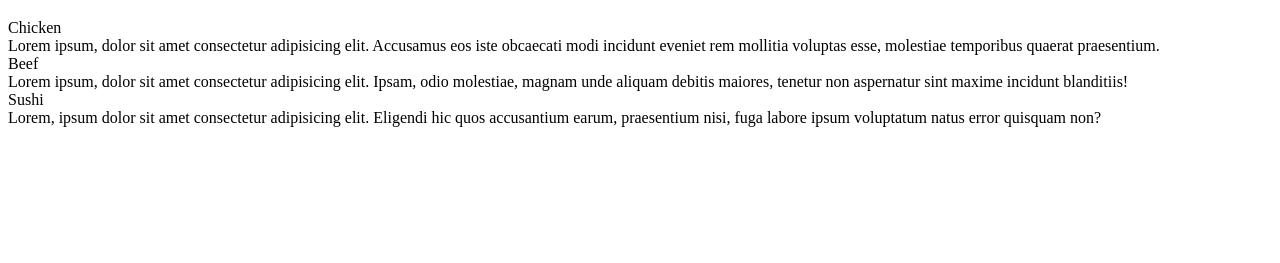
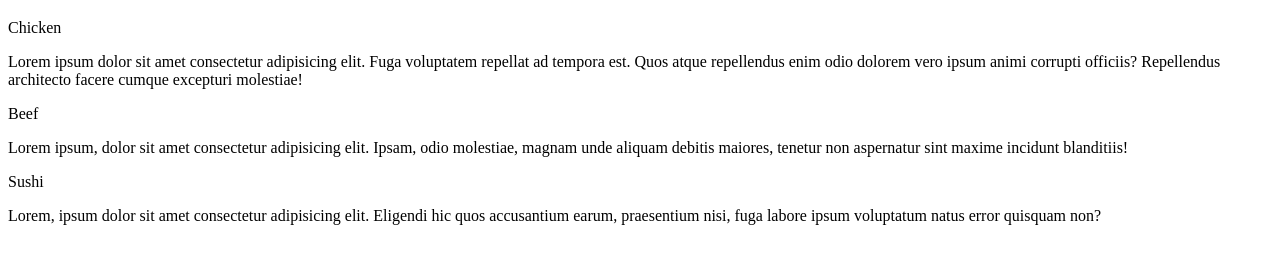
Before and after one commit to shikharg1110/shikharg1110.github.io, a plain HTML site: page module2-solution/index.html in a window 1280 px wide. Shown: the part 61-324 px from the top of the page. Drawn offline with Linux system fonts and the light colour scheme.

Commit message:
Updating index.html

```diff
--- a/module2-solution/index.html
+++ b/module2-solution/index.html
@@ -1,5 +1,6 @@
 <!DOCTYPE html>
 <html lang="en">
+
 <head>
     <meta charset="UTF-8">
     <meta http-equiv="X-UA-Compatible" content="IE=edge">
@@ -7,19 +8,29 @@
     <title>Module 2 Solution</title>
     <link rel="stylesheet" href="css/style.css">
 </head>
+
 <body>
     <h1>Our Menu</h1>
-    <div class="container">
-        <div class="heading">Chicken</div>
-        Lorem ipsum, dolor sit amet consectetur adipisicing elit. Accusamus eos iste obcaecati modi incidunt eveniet rem mollitia voluptas esse, molestiae temporibus quaerat praesentium.
-    </div>
-    <div class="container">
-        <div class="heading">Beef</div>
-        Lorem ipsum, dolor sit amet consectetur adipisicing elit. Ipsam, odio molestiae, magnam unde aliquam debitis maiores, tenetur non aspernatur sint maxime incidunt blanditiis!
-    </div>
-    <div class="container">
-        <div class="heading">Sushi</div>
-        Lorem, ipsum dolor sit amet consectetur adipisicing elit. Eligendi hic quos accusantium earum, praesentium nisi, fuga labore ipsum voluptatum natus error quisquam non?
+    <div class="main">
+        <div class="container">
+            <div class="heading heading1">Chicken</div>
+            <p>Lorem ipsum dolor sit amet consectetur adipisicing elit. Fuga voluptatem repellat ad tempora est. Quos atque repellendus enim odio dolorem vero ipsum animi corrupti officiis? Repellendus architecto facere cumque excepturi molestiae!</p>
+        </div>
+        <div class="container">
+            <div class="heading heading2">Beef</div>
+            <p>
+            Lorem ipsum, dolor sit amet consectetur adipisicing elit. Ipsam, odio molestiae, magnam unde aliquam debitis
+            maiores, tenetur non aspernatur sint maxime incidunt blanditiis!
+        </p>
+        </div>
+        <div class="container-2">
+            <div class="heading heading3">Sushi</div>
+            <p>
+            Lorem, ipsum dolor sit amet consectetur adipisicing elit. Eligendi hic quos accusantium earum, praesentium
+            nisi, fuga labore ipsum voluptatum natus error quisquam non?
+        </p>
+        </div>
     </div>
 </body>
+
 </html>
```
